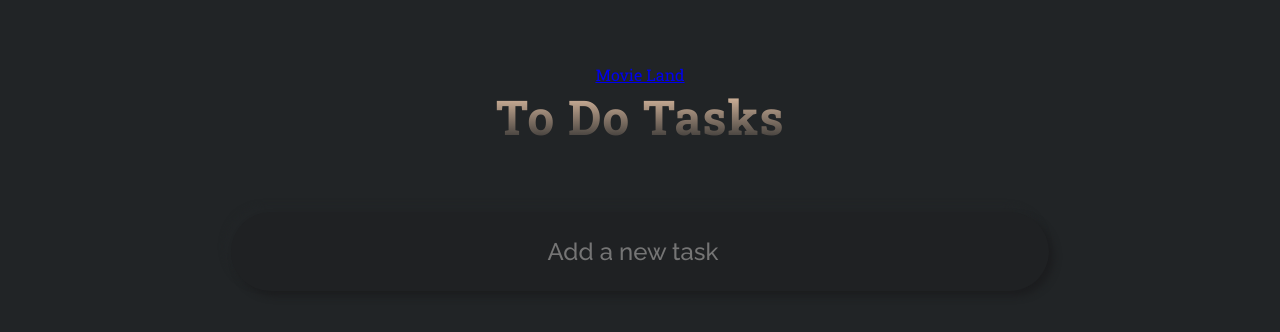
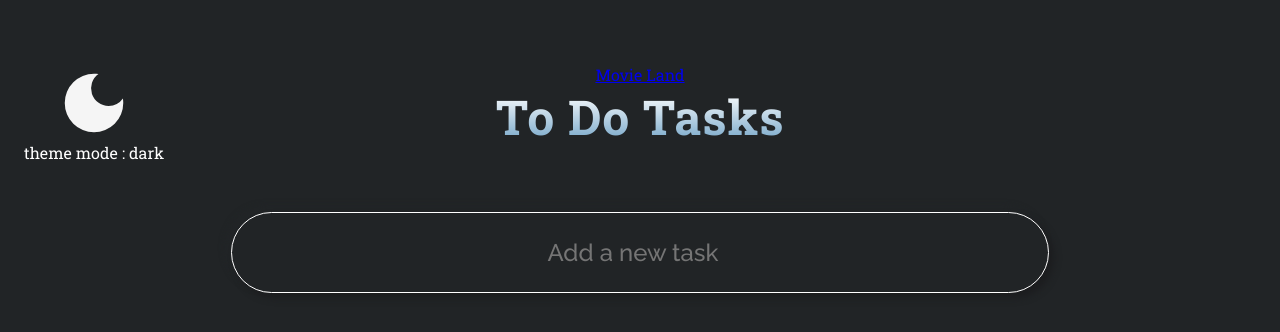
Before and after one commit to mushari44/ToDoTasks, a React (Vite) app in the folder FrontEnd/: page / in a window 1280 px wide. Shown: the top 332 px of the page. Built offline with nearby package versions, Linux system fonts and the light colour scheme; no server answers.

Commit message:
theme mode added

```diff
--- a/FrontEnd/package.json
+++ b/FrontEnd/package.json
@@ -16,7 +16,8 @@
     "axios": "^1.6.8",
     "gh-pages": "^6.1.1",
     "react": "^18.2.0",
-    "react-dom": "^18.2.0"
+    "react-dom": "^18.2.0",
+    "react-icons": "^5.1.0"
   },
   "devDependencies": {
     "@types/react": "^18.2.66",
--- a/FrontEnd/src/App.jsx
+++ b/FrontEnd/src/App.jsx
@@ -1,13 +1,13 @@
 import { useState, useEffect } from "react";
 import axios from "axios";
-
+import LightDarkMode from "./light-dark-mode";
 function App() {
   const [tasks, setTasks] = useState([]);
   const [input, setInput] = useState("");
   const [error, setError] = useState(null);
   useEffect(() => {
     fetchTasks();
-  }, [handleAddTask, handleDeleteTask, handleMoveDown, handleMoveUp]);
+  }, []);
 
   async function fetchTasks() {
     try {
@@ -35,6 +35,8 @@ function App() {
       } catch (error) {
         console.error("Error adding task:", error);
         setError("Loading Tasks");
+      } finally {
+        fetchTasks();
       }
     }
   }
@@ -49,6 +51,8 @@ function App() {
     } catch (error) {
       console.error("Error deleting task:", error);
       setError("Loading Tasks");
+    } finally {
+      fetchTasks();
     }
   }
 
@@ -62,6 +66,8 @@ function App() {
     } catch (error) {
       console.error("Error moving task up:", error);
       setError("Loading Tasks");
+    } finally {
+      fetchTasks();
     }
   }
 
@@ -75,11 +81,14 @@ function App() {
     } catch (error) {
       console.error("Error moving task down:", error);
       setError("Loading Tasks");
+    } finally {
+      fetchTasks();
     }
   }
-
   return (
     <div className="app">
+      <LightDarkMode></LightDarkMode>
+
       <a href="https://mushari44.github.io/ApiSearchMovie/" target="_blank">
         Movie Land
       </a>
--- a/FrontEnd/src/index.css
+++ b/FrontEnd/src/index.css
@@ -5,8 +5,9 @@
   margin: 0;
   border: 0;
   box-sizing: border-box;
+  transition: all 0.8s;
 }
-
+/*  */
 :root {
   --font-roboto: "Roboto Slab", serif;
   --font-raleway: "Raleway", sans-serif;
@@ -14,7 +15,6 @@
 
 body {
   font-family: var(--font-roboto);
-  background-color: #212426;
 }
 
 .app {
@@ -25,11 +25,7 @@ body {
   align-items: center;
   flex-direction: column;
 }
-.app a {
-  display: flex;
-  justify-items: end;
-  justify-content: end;
-}
+
 .app h2 {
   display: flex;
   display: inline-block;
@@ -37,11 +33,7 @@ body {
 h1 {
   font-size: 3rem;
   letter-spacing: 0.9px;
-  background: linear-gradient(
-    180deg,
-    rgba(249, 211, 180, 1) 0%,
-    rgba(249, 211, 180, 0) 100%
-  );
+  background: var(--title-text-color);
   background-clip: text;
   -webkit-background-clip: text;
   -webkit-text-fill-color: transparent;
@@ -51,14 +43,13 @@ h1 {
 .search {
   width: 71%;
   margin: 4rem 0 2rem;
-
   display: flex;
   align-items: center;
   justify-content: center;
-
   padding: 1.5rem 1.75rem;
   border-radius: 3rem;
-  background: #1f2123;
+  border: 1px solid var(--text-primary);
+  background: var(--background);
   -webkit-box-shadow: 5px 5px 7px #1c1d1f, -5px -5px 7px #222527;
   box-shadow: 5px 5px 7px #1c1d1f, -5px -5px 7px #222527;
 }
@@ -71,41 +62,9 @@ h1 {
   font-family: var(--font-raleway);
   font-weight: 500;
   padding-right: 1rem;
-
   outline: none;
-  color: #a1a1a1;
-  background: #1f2123;
-}
-
-/* .search button {
-  padding: 20px 40px;
-  border-radius: 0.5rem;
-  margin-left: 15px;
-  color: #a1a1a1;
-  font-family: var(--font-raleway);
-  font-weight: 900;
-  letter-spacing: 0.75px;
-  font-size: 1.25rem;
-  cursor: pointer;
-
-  background: #1f2123;
-  -webkit-box-shadow: 5px 5px 7px #1c1d1f, -5px -5px 7px #222527;
-  box-shadow: 5px 5px 7px #1c1d1f, -5px -5px 7px #222527;
-} */
-
-.empty {
-  width: 100%;
-  margin-top: 3rem;
-
-  display: flex;
-  justify-content: center;
-  align-items: center;
-}
-
-.empty h2 {
-  font-size: 1.25rem;
-  color: #f9d3b4;
-  font-family: var(--font-raleway);
+  color: var(--text-primary);
+  background: var(--background);
 }
 
 .container {
@@ -159,18 +118,49 @@ h1 {
 .loading {
   font-size: 2rem;
   letter-spacing: 0.2rem;
-  background: linear-gradient(
-    180deg,
-    rgba(249, 211, 180, 1) 0%,
-    rgba(249, 211, 180, 0) 100%
-  );
+  background: var(--title-text-color);
   background-clip: text;
   -webkit-background-clip: text;
   -webkit-text-fill-color: transparent;
   width: fit-content;
   margin: 1.5rem;
 }
+.light-dark-mode {
+  display: flex;
+  position: absolute; /* Makes it move to the absolute position relative to the nearest positioned ancestor */
+  top: 1rem; /* Adjusts the distance from the top of the viewport */
+  left: 1rem; /* Adjusts the distance from the left of the viewport */
+  align-items: center; /* Centers elements vertically within the container */
+}
+.theme-mode:hover {
+  cursor: pointer;
+  opacity: 0.4;
+}
+
+.theme-mode {
+  width: 50%;
+  height: auto;
+}
 @media screen and (max-width: 600px) {
+  * {
+    transition: all 0.4s;
+  }
+  /* Styles for the search input */
+  .light-dark-mode {
+    top: 1rem; /* Adjusts the distance from the top of the viewport */
+    left: 0.4rem; /* Adjusts the distance from the left of the viewport */
+    font-size: 0.7rem;
+  }
+  .theme-mode {
+    bottom: 1rem;
+    width: 40%;
+    display: flex;
+    position: absolute; /* Makes it move to the absolute position relative to the nearest positioned ancestor */
+    height: auto;
+  }
+  h1 {
+    font-size: 2rem;
+  }
   .loading {
     font-weight: bold;
     font-size: 1rem;
@@ -191,7 +181,7 @@ h1 {
     font-size: 1rem;
   }
   .ToDoCard button {
-    padding: 0.1rem 0.25rem ;
+    padding: 0.1rem 0.25rem;
     margin: 0.1rem 0.1rem 0.1rem 0.1rem;
     font-size: 0.6rem;
     width: fit-content;
@@ -203,6 +193,45 @@ h1 {
   .ToDoCard li p {
     font-size: 0.7rem;
   }
+}
+[data-theme="dark"] {
+  --background: #212426;
+  --text-primary: white;
+  --button-bg: #272b30;
+  --button-text: white;
+  --input-bg: #151618;
+  --nth-child-bg: #343a40;
+  --title-text-color: linear-gradient(
+    180deg,
+    rgb(255, 255, 255) 10%,
+    rgb(103, 157, 195) 100%
+  );
+}
+[data-theme="light"] {
+  --background: rgb(227, 227, 227);
+  --text-primary: black;
+  --button-bg: #272b30;
+  --button-text: white;
+  --input-bg: white;
+  --nth-child-bg: silver;
+  --title-text-color: linear-gradient(
+    180deg,
+    rgb(0, 0, 0) 0%,
+    rgb(135, 147, 214) 100%
+  );
+}
+body {
+  background-color: var(--background);
+  color: var(--text-primary);
+}
+button {
+  background-color: var(--button-bg);
+  color: var(--button-text);
+}
+
+input {
+  background-color: var(--input-bg);
+  color: var(--text-primary);
 }
 
 /* @media screen and (max-width: 400px) {
--- /dev/null
+++ b/FrontEnd/src/light-dark-mode/index.jsx
@@ -0,0 +1,25 @@
+import useLocalStorage from "./useLocalStorage";
+import { MdDarkMode } from "react-icons/md";
+import React from "react";
+export default function LightDarkMode() {
+  const [theme, setTheme] = useLocalStorage("them", "dark");
+  function handleToggleTheme() {
+    const newTheme = theme === "dark" ? "light" : "dark";
+    setTheme(newTheme);
+    console.log("Setting theme to:", newTheme);
+  }
+  React.useEffect(() => {
+    document.body.setAttribute("data-theme", theme);
+  }, [theme]); // Re-run when theme changes
+  return (
+    <div className="light-dark-mode" data-theme={theme}>
+      <div className="container">
+        <MdDarkMode
+          onClick={handleToggleTheme}
+          className="theme-mode"
+        ></MdDarkMode>
+        <p>theme mode : {theme}</p>
+      </div>
+    </div>
+  );
+}
--- /dev/null
+++ b/FrontEnd/src/light-dark-mode/theme.css
@@ -0,0 +1,41 @@
+:root {
+  --background: white;
+  --text-primary: black;
+  --button-bg: black;
+  --button-text: white;
+}
+
+[data-theme="dark"] {
+  --background: black;
+  --text-primary: white;
+  --button-bg: white;
+  --button-text: black;
+}
+
+.light-dark-mode {
+  background-color: var(--background);
+  color: var(--text-primary);
+  height: 100vh;
+  display: flex;
+  flex-direction: column;
+  justify-content: center;
+  align-items: center;
+  font-size: 20px;
+  transition: all 0.8s;
+}
+
+.theme-mode {
+  padding: 10px;
+  display: flex;
+  align-items: baseline;
+  justify-content: baseline;
+  justify-items: baseline;
+  justify-self: baseline;
+  align-self: baseline;
+  border: none;
+  cursor: pointer;
+}
+
+.theme-mode:hover {
+  opacity: 0.8;
+}
--- /dev/null
+++ b/FrontEnd/src/light-dark-mode/useLocalStorage.jsx
@@ -0,0 +1,20 @@
+import { useEffect, useState } from "react";
+
+export default function useLocalStorage(key, defaultValue) {
+  const [value, setValue] = useState(() => {
+    let currentValue;
+    try {
+      currentValue = JSON.parse(
+        localStorage.getItem(key) || String(defaultValue)
+      );
+    } catch (error) {
+      console.log("Error " + error);
+      currentValue = defaultValue;
+    }
+    return currentValue;
+  });
+  useEffect(() => {
+    localStorage.setItem(key, JSON.stringify(value));
+  }, [key, value]);
+  return [value, setValue];
+}
```
Also changed, not shown: 1 other file (tests, documents, lock files or other folders).
